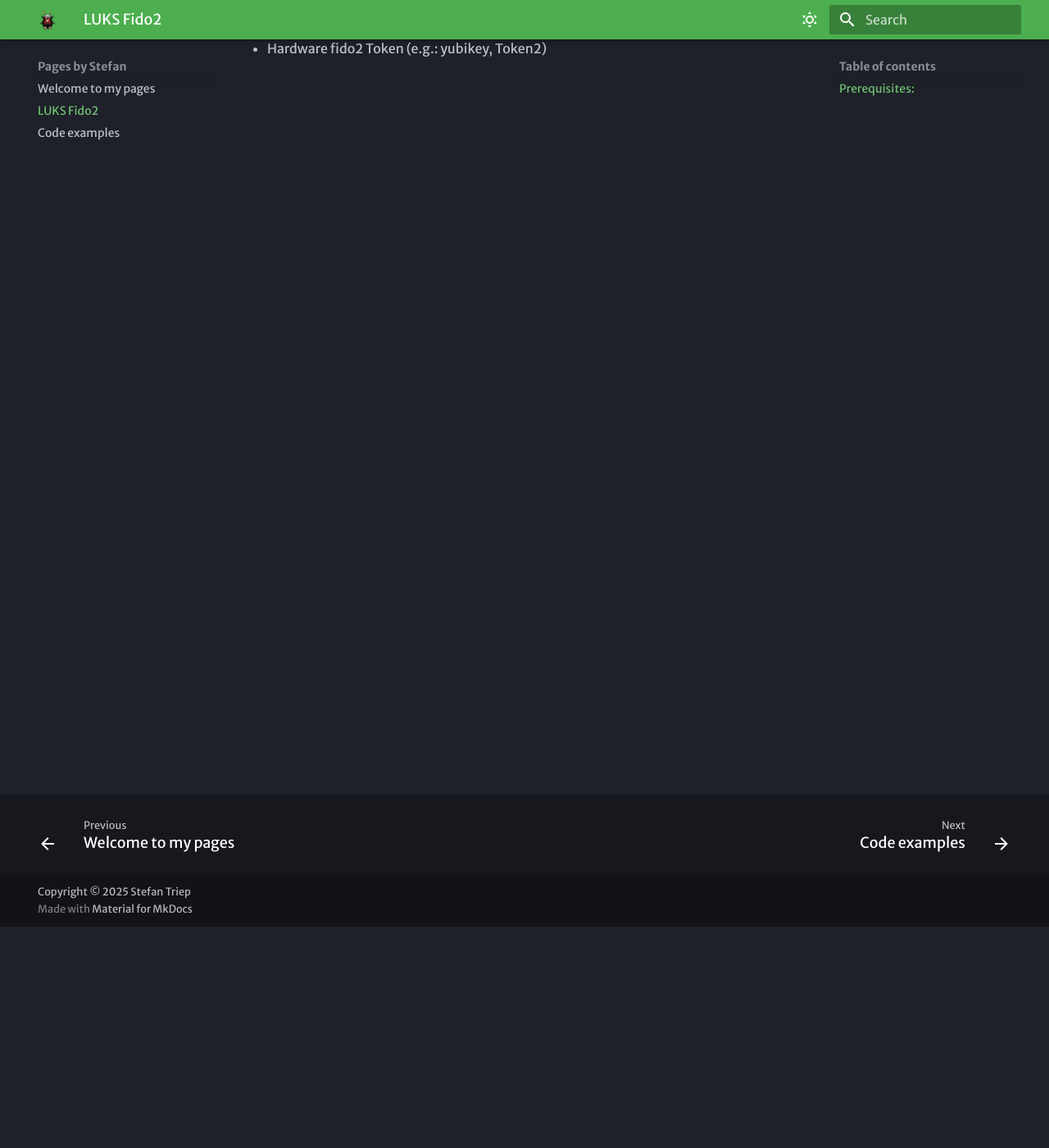
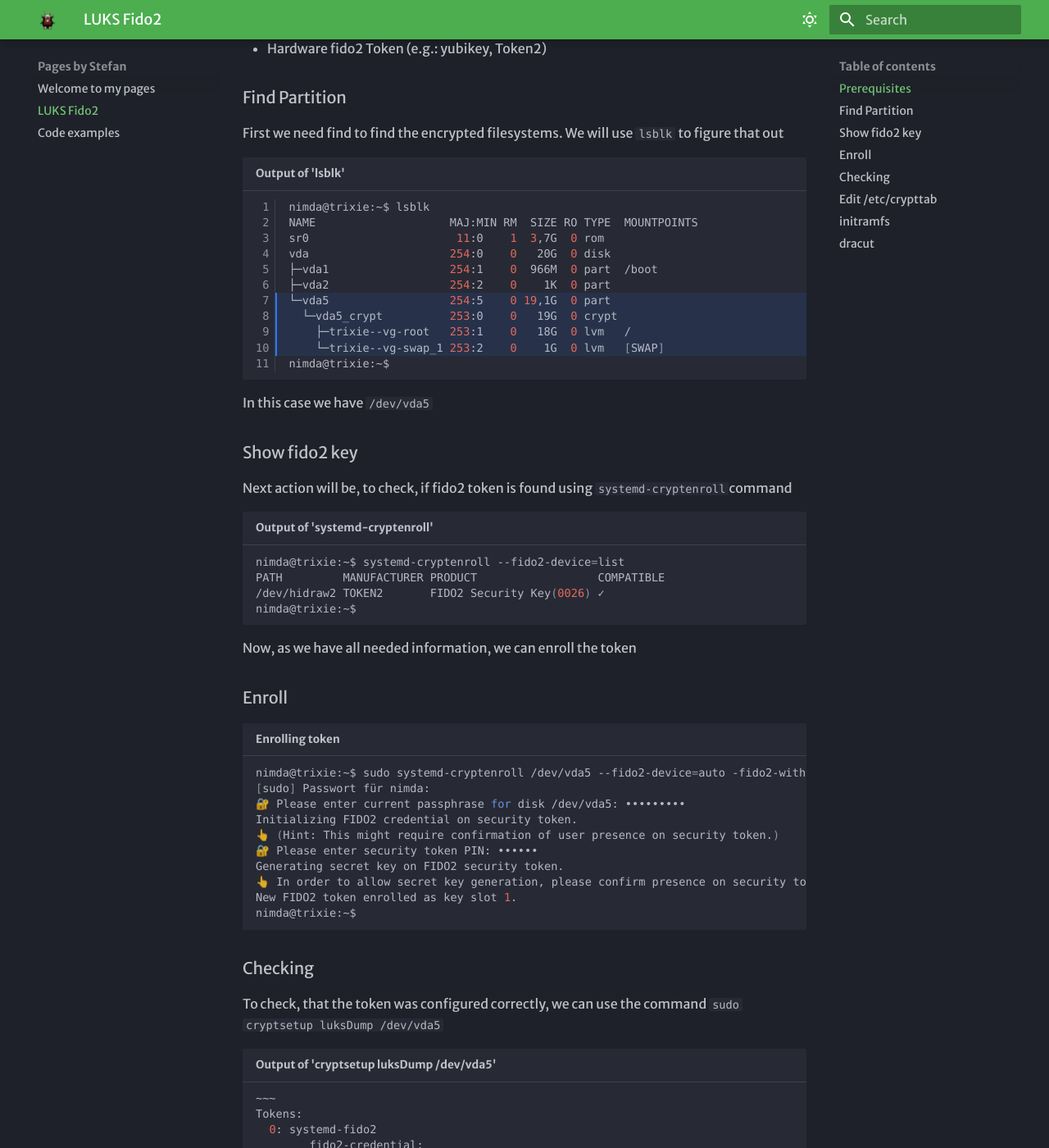
Before and after one commit to triepo/mkdoc-journey, an MkDocs documentation site: the page built from docs/LUKS-Fido2.md, in a window 1280 px wide and 1400 px high, scrolled down 270 px. Shown: the whole window at 82% size. Built offline with MkDocs 1.6.1 and Material for MkDocs 9.7.7, drawn with Linux system fonts in a browser that asks for light colours; some web fonts are replaced; some of the changed text lies outside the part shown.

Commit message:
Added configuration description

````diff
--- a/docs/LUKS-Fido2.md
+++ b/docs/LUKS-Fido2.md
@@ -1,5 +1,104 @@
+
 On this page I will explain, how to decrypt LUKS encrypted partition
 
-### Prerequisites:
+### Prerequisites
  * Debian 13 setup with encryption
  * Hardware fido2 Token (e.g.: yubikey, Token2)
+
+### Find Partition
+ First we need find to find the encrypted filesystems.
+ We will use `lsblk` to figure that out
+
+```shell title="Output of 'lsblk'" linenums="1" hl_lines="7-10"
+nimda@trixie:~$ lsblk
+NAME                    MAJ:MIN RM  SIZE RO TYPE  MOUNTPOINTS
+sr0                      11:0    1  3,7G  0 rom
+vda                     254:0    0   20G  0 disk
+├─vda1                  254:1    0  966M  0 part  /boot
+├─vda2                  254:2    0    1K  0 part
+└─vda5                  254:5    0 19,1G  0 part
+  └─vda5_crypt          253:0    0   19G  0 crypt
+    ├─trixie--vg-root   253:1    0   18G  0 lvm   /
+    └─trixie--vg-swap_1 253:2    0    1G  0 lvm   [SWAP]
+nimda@trixie:~$
+```
+In this case we have `/dev/vda5`
+
+### Show fido2 key
+Next action will be, to check, if fido2 token is found using `systemd-cryptenroll`command
+
+```shell title="Output of 'systemd-cryptenroll'"
+nimda@trixie:~$ systemd-cryptenroll --fido2-device=list
+PATH         MANUFACTURER PRODUCT                  COMPATIBLE
+/dev/hidraw2 TOKEN2       FIDO2 Security Key(0026) ✓
+nimda@trixie:~$
+```
+Now, as we have all needed information, we can enroll the token
+
+### Enroll
+```shell title="Enrolling token"
+nimda@trixie:~$ sudo systemd-cryptenroll /dev/vda5 --fido2-device=auto -fido2-with-client-pin=yes
+[sudo] Passwort für nimda:
+🔐 Please enter current passphrase for disk /dev/vda5: •••••••••
+Initializing FIDO2 credential on security token.
+👆 (Hint: This might require confirmation of user presence on security token.)
+🔐 Please enter security token PIN: ••••••
+Generating secret key on FIDO2 security token.
+👆 In order to allow secret key generation, please confirm presence on security token.
+New FIDO2 token enrolled as key slot 1.
+nimda@trixie:~$
+```
+
+### Checking
+To check, that the token was configured correctly, we can use the command `sudo cryptsetup luksDump /dev/vda5`
+
+```shell title="Output of 'cryptsetup luksDump /dev/vda5'"
+~~~
+Tokens:
+  0: systemd-fido2
+        fido2-credential:
+                    98 9b 58 d4 52 08 4f 1b 65 2a e9 c7 86 6b 45 ba
+                    66 3b c1 7f cb d4 39 0b e4 5e 3b 4b ea 36 5d 0e
+                    7c b8 50 38 a2 5a 31 09 d7 91 1e cd 78 46 4c cb
+                    fc 6f 51 ee da b5 61 79 44 07 82 2a 56 92 ad bf
+                    2d cb cc 53 1b c6 70 8b 57 4b 9f 75 59 60 be 54
+                    21 cf 89 b0 f5 1b 28 8e 2f 3c 5d 44 f5 5e 7c da
+        fido2-salt: 4a f5 09 cf a8 84 66 f5 9e e4 3e 6e c3 19 1a a1
+                    7e 52 d5 e3 ef cd 45 bd e3 60 02 09 94 45 ea 00
+        fido2-rp:   io.systemd.cryptsetup
+        fido2-clientPin-required:
+                    true
+        fido2-up-required:
+                    true
+        fido2-uv-required:
+                    false
+        Keyslot:    1
+~~~
+```
+### Edit /etc/crypttab
+Next step is to add `,fido2-device=auto` to file `/etc/crypttab`
+
+```shell title="Content of '/etc/crypttab'"
+nimda@trixie:~$ cat /etc/crypttab
+vda5_crypt UUID=fb3239d3-be24-446e-b956-8fe4aea8f34c none luks,discard,x-initrd.attach,fido2-device=auto
+nimda@trixie:~$
+```
+
+### initramfs
+As the tool `initramfs` has a bug not recognizing the option we added, we need to install `dracut`
+
+## dracut
+Create config file for `dracut`
+```shell title="'dracut' config"
+sudo mkdir /etc/dracut.conf.d
+echo 'hostonly="yes"' | sudo tee /etc/dracut.conf.d/hostonly.conf
+```
+
+```shell title="Install 'dracut'"
+sudo apt install dracut
+```
+
+After installation we need to recreate the 'initramfs'
+```shell title="Recreate 'initramfs'"
+sudo dracut -f
+```
````
